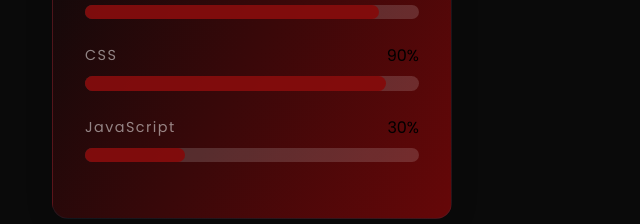
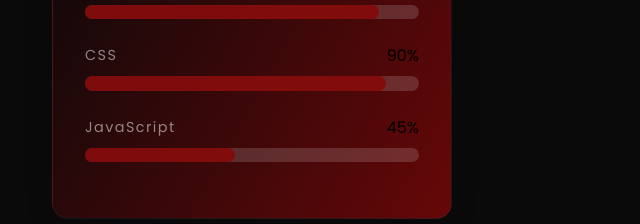
Before and after one commit to andreitdss123-cmd/portofoliu-andrei, a plain HTML site: page index.html in a window 1280 px wide. Shown: the part 1496-1720 px from the top of the page, 0-640 px from the left. Drawn offline with Linux system fonts and the light colour scheme.

Commit message:
Corectare Skill card

```diff
--- a/index.html
+++ b/index.html
@@ -87,11 +87,11 @@
             <div class="progres" style="max-width: 90%;"></div>
         </div><div class="label-box">
             <div class="label">JavaScript</div>
-            <div class="procentaj">30%</div>
+            <div class="procentaj">45%</div>
         </div>
 
         <div class="progres-bg">
-            <div class="progres" style="max-width: 30%;"></div>
+            <div class="progres" style="max-width: 45%;"></div>
         </div>
     </div>
 
```
